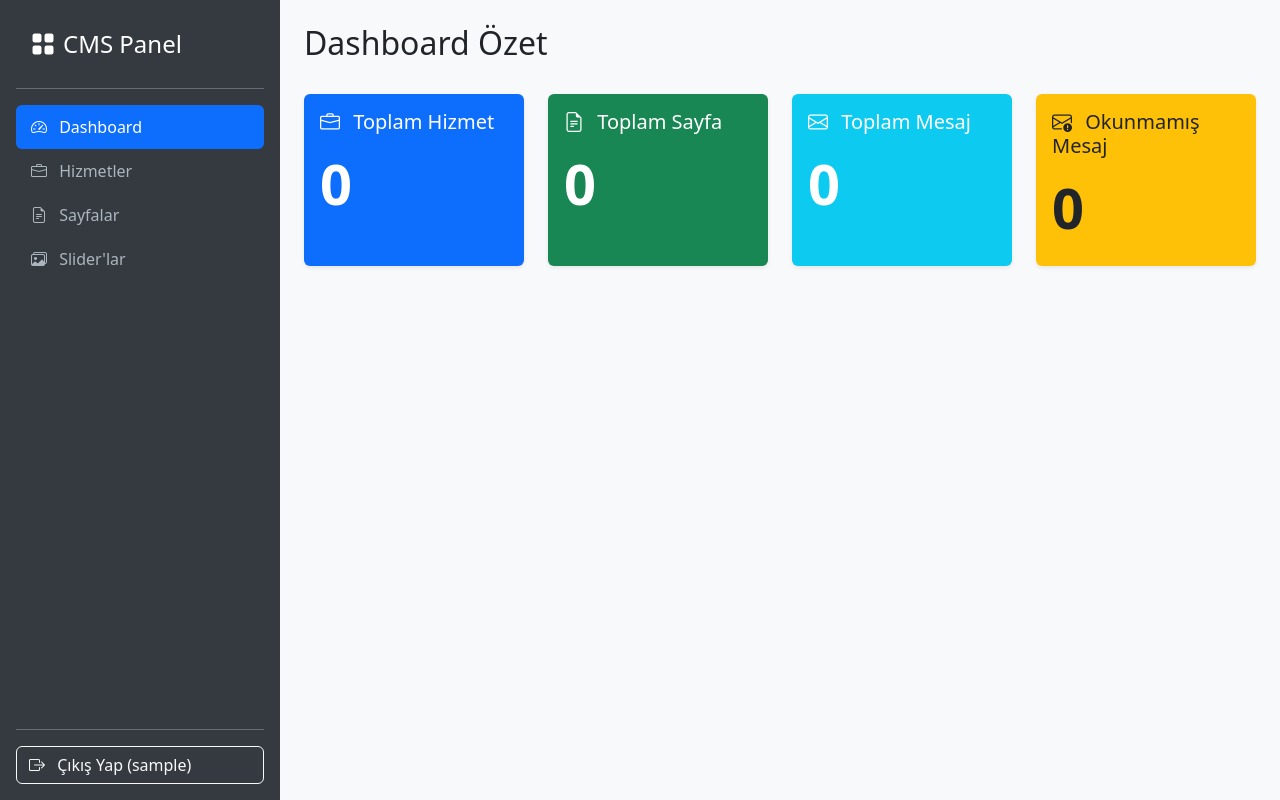
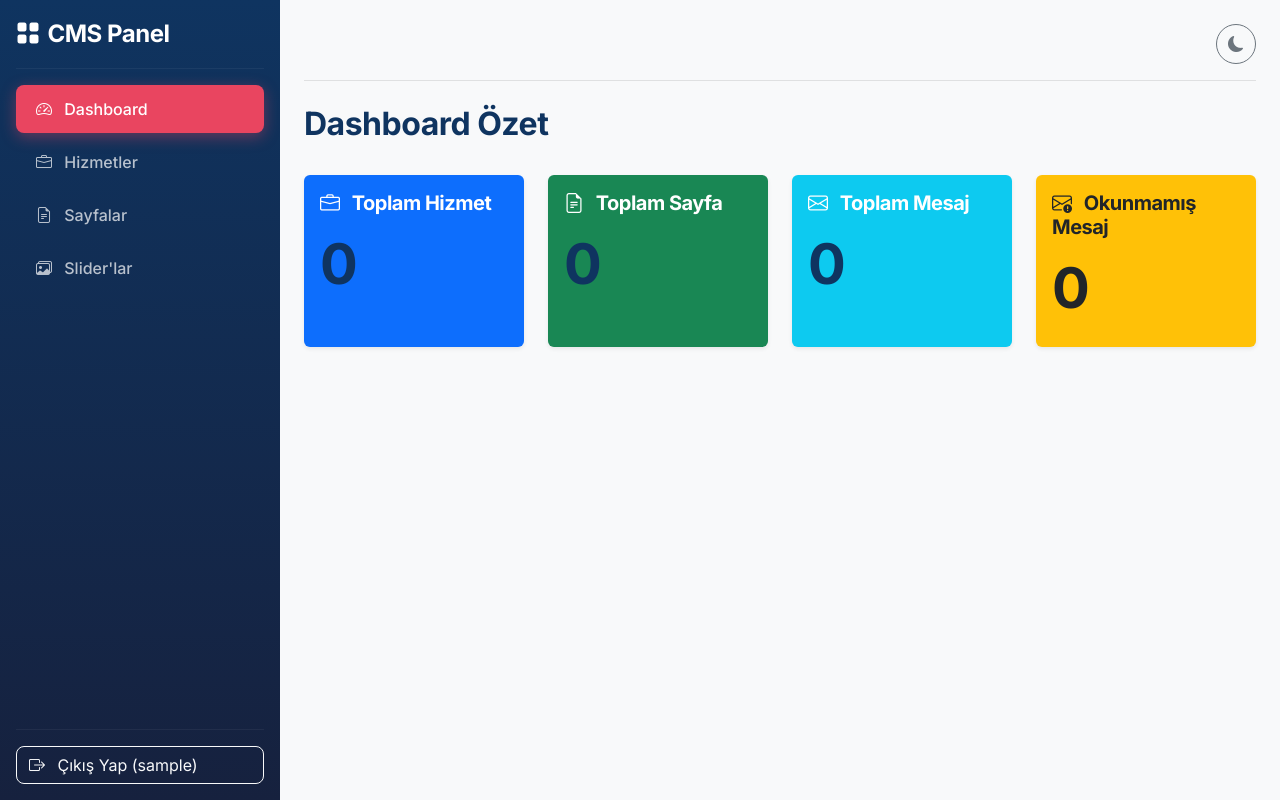
Before and after one commit to Ramazan513451/staj-web-projesi, a Django app: page /panel/dashboard/ in a window 1280 px wide. Run offline with Django 5.2, Linux system fonts and the light colour scheme; the visitor is signed in with stand-in values (Sample User, id 1); data that the repository does not hold is empty.

Commit message:
Apply frontend styling and dark mode to custom admin panel

```diff
--- a/templates/panel/base_panel.html
+++ b/templates/panel/base_panel.html
@@ -1,30 +1,62 @@
+{% load static %}
 <!DOCTYPE html>
 <html lang="tr">
 <head>
     <meta charset="UTF-8">
     <meta name="viewport" content="width=device-width, initial-scale=1.0">
     <title>{% block title %}Yönetim Paneli - Kurumsal CMS{% endblock %}</title>
-    <link href="https://cdn.jsdelivr.net/npm/bootstrap@5.3.0/dist/css/bootstrap.min.css" rel="stylesheet">
-    <link rel="stylesheet" href="https://cdn.jsdelivr.net/npm/bootstrap-icons@1.10.5/font/bootstrap-icons.css">
+    <!-- Bootstrap CSS -->
+    <link href="https://cdn.jsdelivr.net/npm/bootstrap@5.3.2/dist/css/bootstrap.min.css" rel="stylesheet">
+    <!-- Google Fonts -->
+    <link href="https://fonts.googleapis.com/css2?family=Inter:wght@400;500;600;700&display=swap" rel="stylesheet">
+    <!-- Bootstrap Icons -->
+    <link rel="stylesheet" href="https://cdn.jsdelivr.net/npm/bootstrap-icons@1.11.1/font/bootstrap-icons.css">
+    <!-- Frontend Style (for vars and general UI) -->
+    <link rel="stylesheet" href="{% static 'css/style.css' %}">
     <style>
+        body {
+            background-color: var(--bg-color);
+            color: var(--text-dark);
+        }
         .sidebar {
             min-height: 100vh;
-            background-color: #343a40;
+            background: linear-gradient(180deg, var(--primary-color) 0%, #16213e 100%);
+            color: white;
+            box-shadow: 4px 0 15px rgba(0,0,0,0.1);
+            transition: var(--transition);
+        }
+        .sidebar .brand {
+            font-weight: 700;
+            letter-spacing: -0.5px;
             color: white;
         }
-        .sidebar a {
-            color: #adb5bd;
+        .sidebar a.nav-link-custom {
+            color: rgba(255,255,255,0.7);
             text-decoration: none;
-            padding: 10px 15px;
+            padding: 12px 20px;
             display: block;
+            border-radius: 8px;
+            margin-bottom: 5px;
+            transition: var(--transition);
+            font-weight: 500;
         }
-        .sidebar a:hover {
+        .sidebar a.nav-link-custom:hover {
             color: white;
-            background-color: #495057;
+            background-color: rgba(255,255,255,0.1);
+            transform: translateX(5px);
         }
-        .sidebar a.active {
+        .sidebar a.nav-link-custom.active {
             color: white;
-            background-color: #0d6efd;
+            background-color: var(--secondary-color);
+            box-shadow: 0 4px 15px rgba(233, 69, 96, 0.4);
+        }
+        .main-content {
+            background-color: var(--bg-color);
+            transition: var(--transition);
+        }
+        /* Override bg-light for main content area to follow theme */
+        .bg-light {
+            background-color: transparent !important;
         }
     </style>
     {% block extra_css %}{% endblock %}
@@ -33,57 +65,57 @@
     <div class="d-flex">
         <!-- Sidebar -->
         <div class="sidebar d-flex flex-column p-3" style="width: 280px;">
-            <a href="/panel/dashboard/" class="d-flex align-items-center mb-3 mb-md-0 me-md-auto text-white text-decoration-none">
-                <i class="bi bi-grid-fill me-2 fs-4"></i>
+            <a href="/panel/dashboard/" class="d-flex align-items-center mb-3 mb-md-0 me-md-auto text-white text-decoration-none brand">
+                <i class="bi bi-grid-fill me-2 fs-4 text-white"></i>
                 <span class="fs-4">CMS Panel</span>
             </a>
-            <hr>
-            <ul class="nav nav-pills flex-column mb-auto">
+            <hr style="border-color: rgba(255,255,255,0.2);">
+            <ul class="nav flex-column mb-auto">
                 <li class="nav-item">
-                    <a href="/panel/dashboard/" class="nav-link {% if request.path == '/panel/dashboard/' %}active{% endif %}">
+                    <a href="/panel/dashboard/" class="nav-link-custom {% if request.path == '/panel/dashboard/' %}active{% endif %}">
                         <i class="bi bi-speedometer2 me-2"></i> Dashboard
                     </a>
                 </li>
                 {% if request.user.profile.role == 'admin' %}
                 <li>
-                    <a href="{% url 'sitesettings:settings' %}" class="nav-link {% if request.resolver_match.app_name == 'sitesettings' %}active{% endif %}">
+                    <a href="{% url 'sitesettings:settings' %}" class="nav-link-custom {% if request.resolver_match.app_name == 'sitesettings' %}active{% endif %}">
                         <i class="bi bi-gear me-2"></i> Genel Ayarlar
                     </a>
                 </li>
                 {% endif %}
                 <li>
-                    <a href="{% url 'services:list' %}" class="nav-link {% if request.resolver_match.app_name == 'services' %}active{% endif %}">
+                    <a href="{% url 'services:list' %}" class="nav-link-custom {% if request.resolver_match.app_name == 'services' %}active{% endif %}">
                         <i class="bi bi-briefcase me-2"></i> Hizmetler
                     </a>
                 </li>
                 <li>
-                    <a href="{% url 'pages:list' %}" class="nav-link {% if request.resolver_match.app_name == 'pages' %}active{% endif %}">
+                    <a href="{% url 'pages:list' %}" class="nav-link-custom {% if request.resolver_match.app_name == 'pages' %}active{% endif %}">
                         <i class="bi bi-file-earmark-text me-2"></i> Sayfalar
                     </a>
                 </li>
                 <li>
-                    <a href="{% url 'sliders:list' %}" class="nav-link {% if request.resolver_match.app_name == 'sliders' %}active{% endif %}">
+                    <a href="{% url 'sliders:list' %}" class="nav-link-custom {% if request.resolver_match.app_name == 'sliders' %}active{% endif %}">
                         <i class="bi bi-images me-2"></i> Slider'lar
                     </a>
                 </li>
                 {% if request.user.profile.role == 'admin' %}
                 <li>
-                    <a href="{% url 'message_list' %}" class="nav-link {% if 'messages' in request.path %}active{% endif %}">
+                    <a href="{% url 'message_list' %}" class="nav-link-custom {% if 'messages' in request.path %}active{% endif %}">
                         <i class="bi bi-envelope me-2"></i> Mesajlar
                     </a>
                 </li>
                 <li>
-                    <a href="{% url 'auditlog:log_list' %}" class="nav-link {% if request.resolver_match.app_name == 'auditlog' %}active{% endif %}">
+                    <a href="{% url 'auditlog:log_list' %}" class="nav-link-custom {% if request.resolver_match.app_name == 'auditlog' %}active{% endif %}">
                         <i class="bi bi-journal-text me-2"></i> Sistem Logları
                     </a>
                 </li>
                 {% endif %}
             </ul>
-            <hr>
+            <hr style="border-color: rgba(255,255,255,0.2);">
             <div>
                 <form method="post" action="{% url 'accounts:logout' %}">
                     {% csrf_token %}
-                    <button type="submit" class="btn btn-outline-light w-100 text-start">
+                    <button type="submit" class="btn btn-outline-light w-100 text-start" style="border-radius: 8px;">
                         <i class="bi bi-box-arrow-right me-2"></i> Çıkış Yap ({{ request.user.username }})
                     </button>
                 </form>
@@ -91,13 +123,49 @@
         </div>
 
         <!-- Main Content -->
-        <div class="flex-grow-1 p-4 bg-light">
+        <div class="flex-grow-1 p-4 main-content">
+            <!-- Header Bar -->
+            <div class="d-flex justify-content-end mb-4 border-bottom pb-3" style="border-color: rgba(0,0,0,0.1) !important;">
+                <button id="darkModeToggle" class="btn btn-outline-secondary rounded-circle" style="width: 40px; height: 40px; padding: 0;">
+                    <i class="bi bi-moon-fill" id="themeIcon"></i>
+                </button>
+            </div>
+
             {% block content %}
             {% endblock %}
         </div>
     </div>
 
-    <script src="https://cdn.jsdelivr.net/npm/bootstrap@5.3.0/dist/js/bootstrap.bundle.min.js"></script>
+    <script src="https://cdn.jsdelivr.net/npm/bootstrap@5.3.2/dist/js/bootstrap.bundle.min.js"></script>
+    <script>
+        // Dark Mode Logic
+        const toggleBtn = document.getElementById('darkModeToggle');
+        const themeIcon = document.getElementById('themeIcon');
+
+        function setTheme(isDark) {
+            if (isDark) {
+                document.documentElement.setAttribute('data-theme', 'dark');
+                themeIcon.classList.replace('bi-moon-fill', 'bi-sun-fill');
+                localStorage.setItem('theme', 'dark');
+            } else {
+                document.documentElement.removeAttribute('data-theme');
+                themeIcon.classList.replace('bi-sun-fill', 'bi-moon-fill');
+                localStorage.setItem('theme', 'light');
+            }
+        }
+
+        const savedTheme = localStorage.getItem('theme');
+        if (savedTheme === 'dark' || (!savedTheme && window.matchMedia('(prefers-color-scheme: dark)').matches)) {
+            setTheme(true);
+        } else {
+            setTheme(false);
+        }
+
+        toggleBtn.addEventListener('click', () => {
+            const isDark = document.documentElement.hasAttribute('data-theme');
+            setTheme(!isDark);
+        });
+    </script>
     {% block extra_js %}{% endblock %}
 </body>
 </html>
```
